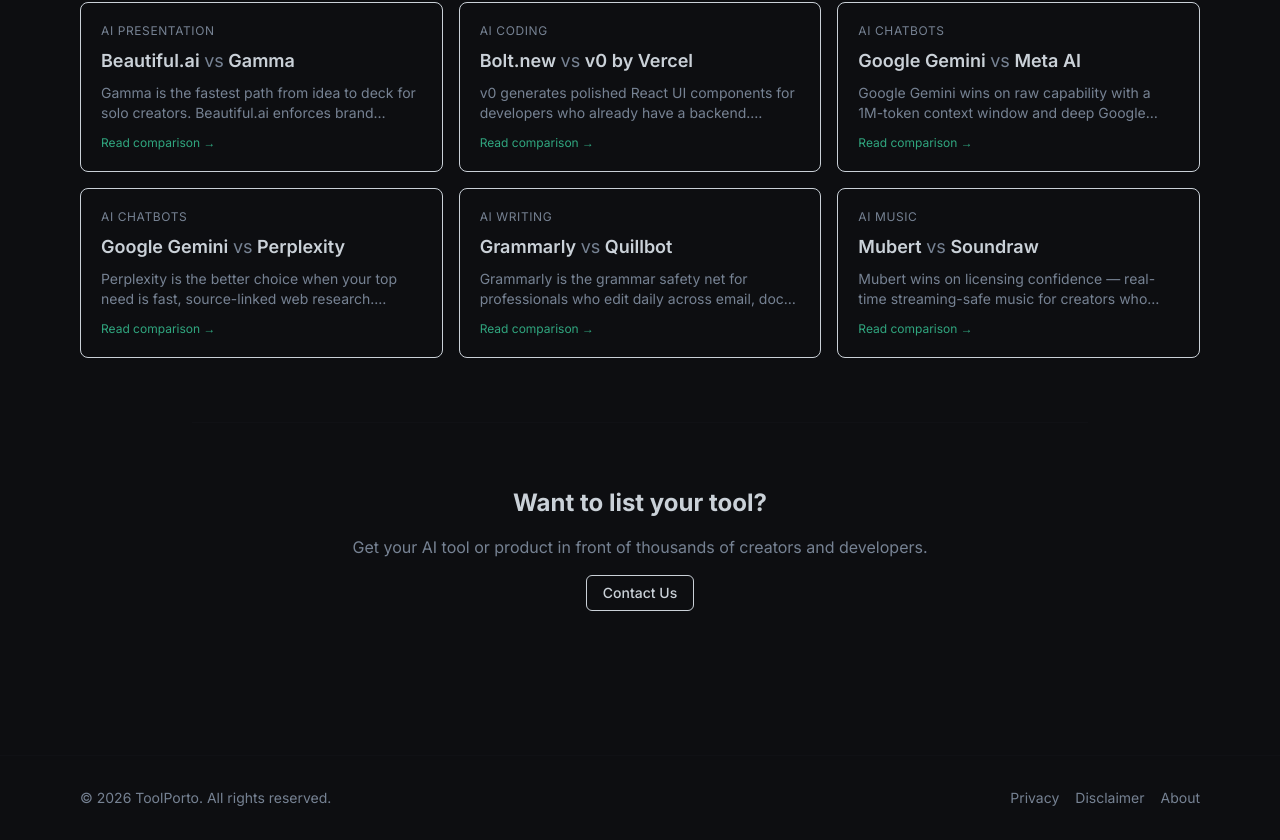
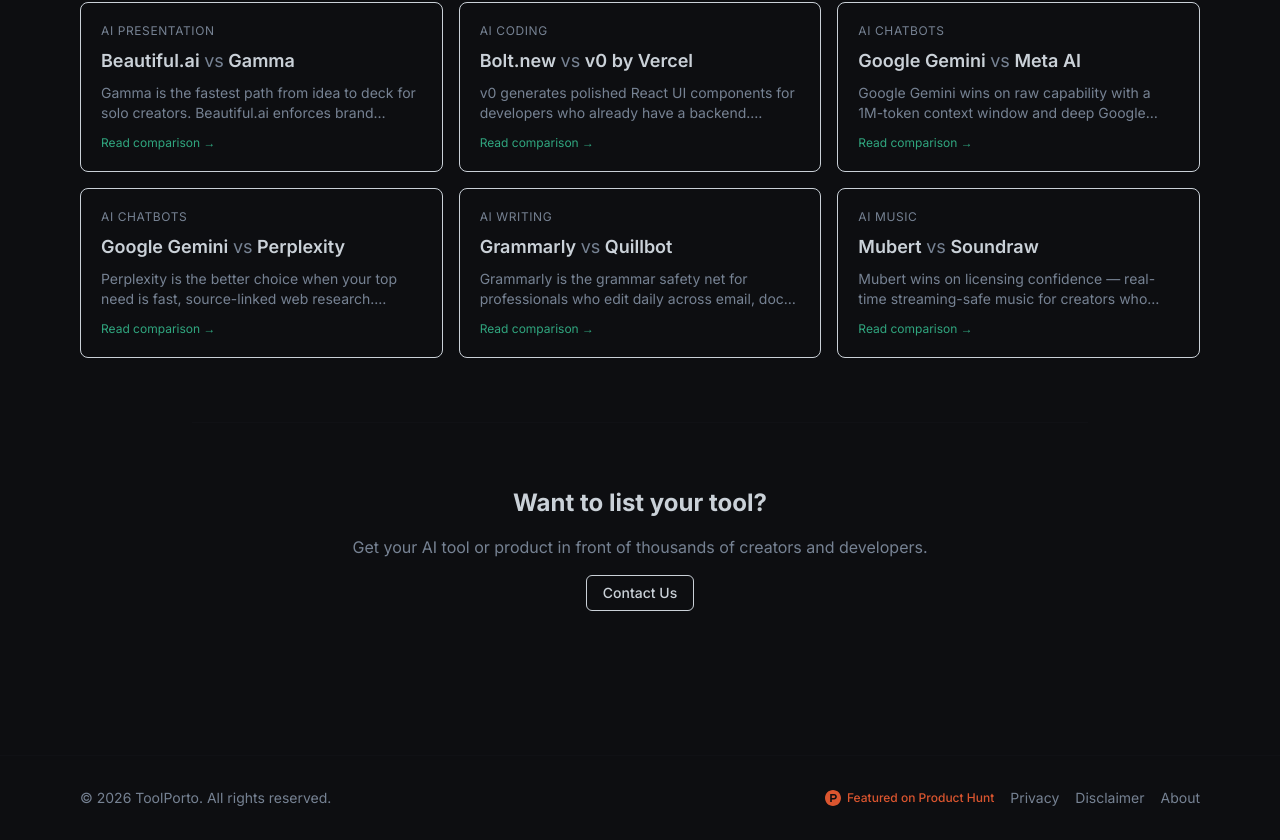
Before and after one commit to z-jie-web/new-web-test, a Next.js app: page / in a window 1280 px wide. Shown: the part 2547-3387 px from the top of the page. Built offline with nearby package versions, Linux system fonts and the light colour scheme; no server answers.

Commit message:
seo: add Product Hunt featured badge to footer

```diff
--- a/components/layout/Footer.tsx
+++ b/components/layout/Footer.tsx
@@ -9,6 +9,24 @@
           <p>
             &copy; {new Date().getFullYear()} {SITE.name}. All rights reserved.
           </p>
+          <div className="flex items-center gap-4">
+            <a
+              href="https://www.producthunt.com/products/toolporto-honest-ai-tool-reviews"
+              target="_blank"
+              rel="noopener noreferrer"
+              className="inline-flex items-center gap-1.5 text-xs font-medium text-[#DA552F] hover:underline transition-colors"
+            >
+              <svg
+                width="16"
+                height="16"
+                viewBox="0 0 24 24"
+                fill="currentColor"
+                className="shrink-0"
+              >
+                <path d="M13.604 8.4h-3.405V12h3.405c.995 0 1.801-.806 1.801-1.801 0-.995-.806-1.801-1.801-1.801v.001ZM12 0C5.372 0 0 5.372 0 12s5.372 12 12 12 12-5.372 12-12S18.628 0 12 0Zm1.604 14.4h-3.405V18H7.801V6h5.804c2.319 0 4.2 1.88 4.2 4.199 0 2.321-1.881 4.201-4.201 4.201Z" />
+              </svg>
+              Featured on Product Hunt
+            </a>
             <nav className="flex gap-4">
               <Link
                 href="/privacy"
@@ -31,6 +49,7 @@
             </nav>
           </div>
         </div>
+      </div>
     </footer>
   );
 }
```
Lines whose indentation alone changed are shown as unchanged.
